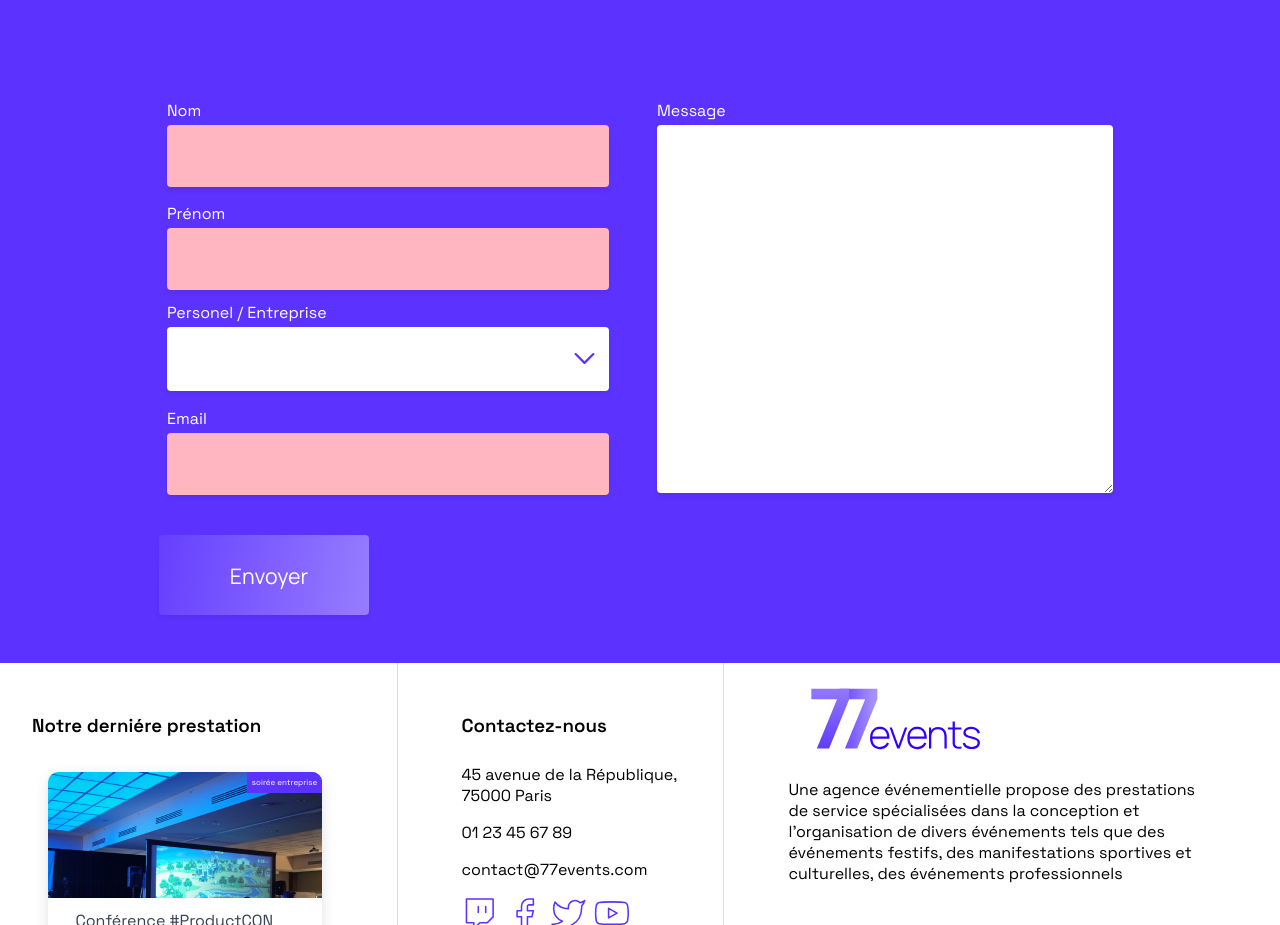
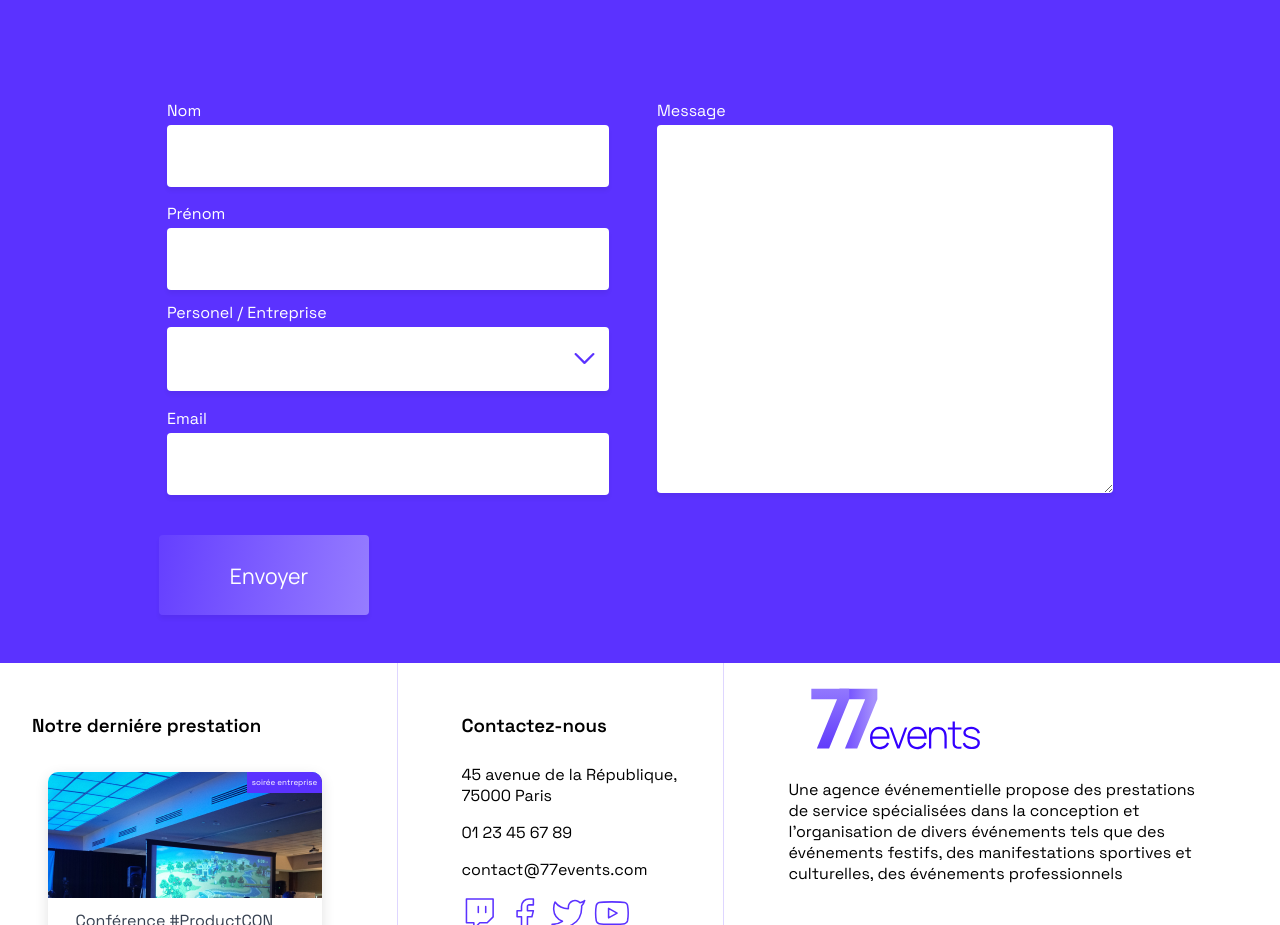
Before and after one commit to AngieLeutard/724events, a React (Create React App) app: page / in a window 1280 px wide. Shown: the part 5450-6375 px from the top of the page. Built offline with nearby package versions, Linux system fonts and the light colour scheme.

Commit message:
fix form color

```diff
--- a/src/components/Field/style.scss
+++ b/src/components/Field/style.scss
@@ -41,7 +41,3 @@ textarea {
 
   font-family: "Manrope", sans-serif;
 }
-
-*:required {
-  background-color: lightpink;
-}
```
